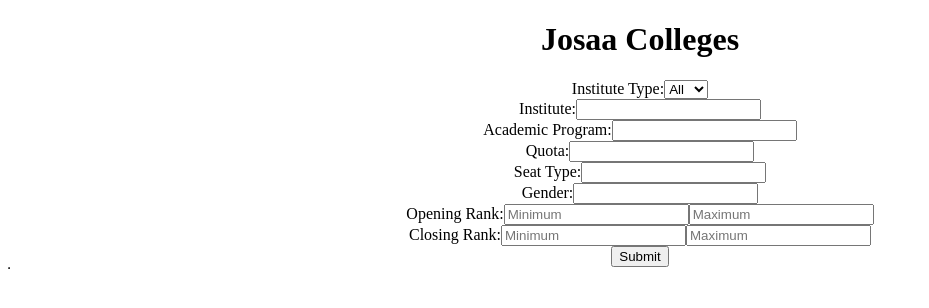
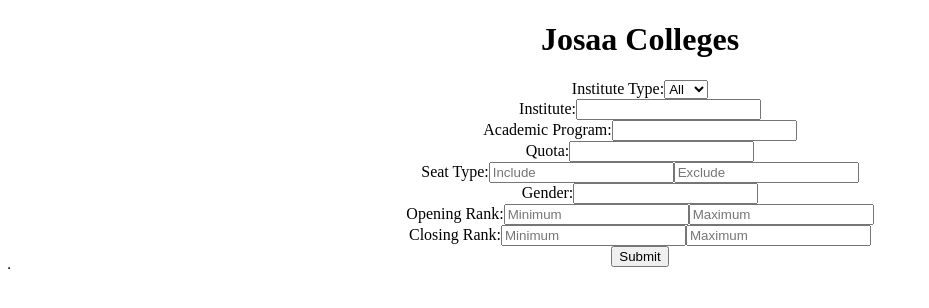
Before and after one commit to shubham282raj/excel-query, a React (Create React App) app in the folder frontend/: page / in a window 1280 px wide. Shown: the top 308 px of the page, without its empty margins (0-929 px from the left). Built offline with nearby package versions, Linux system fonts and the light colour scheme.

Commit message:
Frontend: Added Seat Type exclude feature

```diff
--- a/frontend/src/components/Form.jsx
+++ b/frontend/src/components/Form.jsx
@@ -14,6 +14,7 @@
       academicProgram,
       quota,
       seatType,
+      seatTypeExclude,
       gender,
       openingMinRank,
       openingMaxRank,
@@ -26,6 +27,7 @@
       const academicProgramWords = academicProgram.split(" ").filter(Boolean);
       const quotaWords = quota.split(" ").filter(Boolean);
       const seatTypeWords = seatType.split(" ").filter(Boolean);
+      const seatTypeExcludeWords = seatTypeExclude.split(" ").filter(Boolean);
       const genderWords = gender.split(" ").filter(Boolean);
 
       const collegeTypeMatch = row["Institute"]
@@ -40,7 +42,9 @@
       const programMatch =
         academicProgramWords.length === 0 ||
         academicProgramWords.every((word) =>
-          row["Academic Program"].toLowerCase().includes(word.toLowerCase())
+          row["Academic Program Name"]
+            .toLowerCase()
+            .includes(word.toLowerCase())
         );
       const quotaMatch =
         quotaWords.length === 0 ||
@@ -48,10 +52,15 @@
           row["Quota"].toLowerCase().includes(word.toLowerCase())
         );
       const seatTypeMatch =
-        seatTypeWords.length === 0 ||
-        seatTypeWords.every((word) =>
-          row["Seat Type"].toLowerCase().includes(word.toLowerCase())
-        );
+        (seatTypeWords.length === 0 ||
+          seatTypeWords.every((word) =>
+            row["Seat Type"].toLowerCase().includes(word.toLowerCase())
+          )) &&
+        (seatTypeWords.length === 0 ||
+          seatTypeExcludeWords.every(
+            (word) =>
+              !row["Seat Type"].toLowerCase().includes(word.toLowerCase())
+          ));
       const genderMatch =
         genderWords.length === 0 ||
         genderWords.every((word) =>
@@ -134,7 +143,16 @@
         <div>
           <label>
             Seat Type:
-            <input type="text" {...register("seatType")} />
+            <input
+              type="text"
+              placeholder="Include"
+              {...register("seatType")}
+            />
+            <input
+              type="text"
+              placeholder="Exclude"
+              {...register("seatTypeExclude")}
+            />
           </label>
         </div>
         <div>
```
